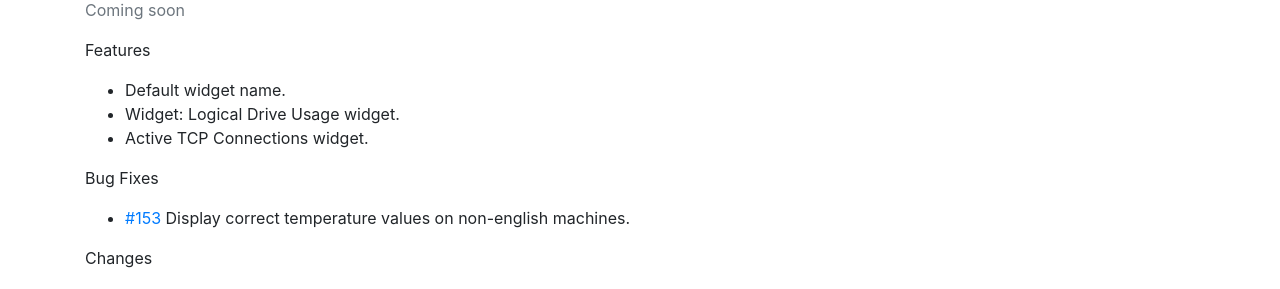
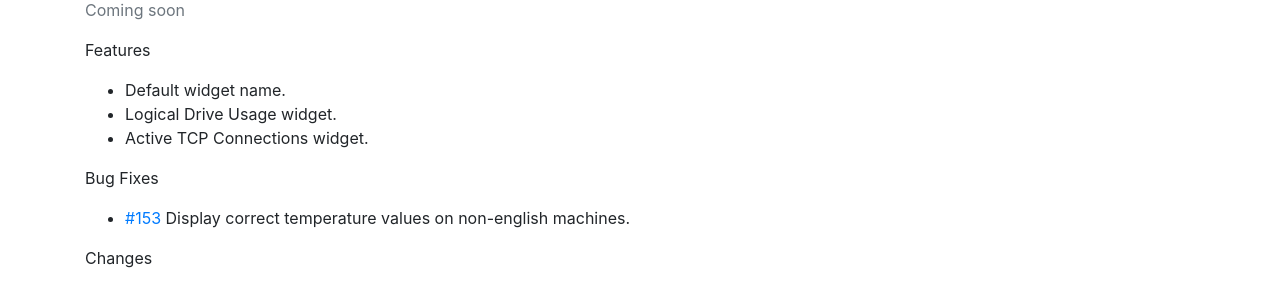
Before and after one commit to AnyStatus/anystatus.github.io, a Jekyll site: the page built from docs/releases.md, in a window 1280 px wide and 900 px high, scrolled down 300 px. Shown: the part 156-445 px from the top of the window. Built offline with Jekyll 4.4.1, drawn with Linux system fonts in a browser that asks for light colours; comment, search, counter and statistics services are not loaded; some of the changed lines change nothing that is shown.

Commit message:
Mr Hyde was here …

```diff
--- a/docs/releases.md
+++ b/docs/releases.md
@@ -14,7 +14,7 @@ These are the changes to each version that has been released on our website and
 Features
 
 - Default widget name.
-- Widget: Logical Drive Usage widget.
+- Logical Drive Usage widget.
 - Active TCP Connections widget.
 
 Bug Fixes
```
